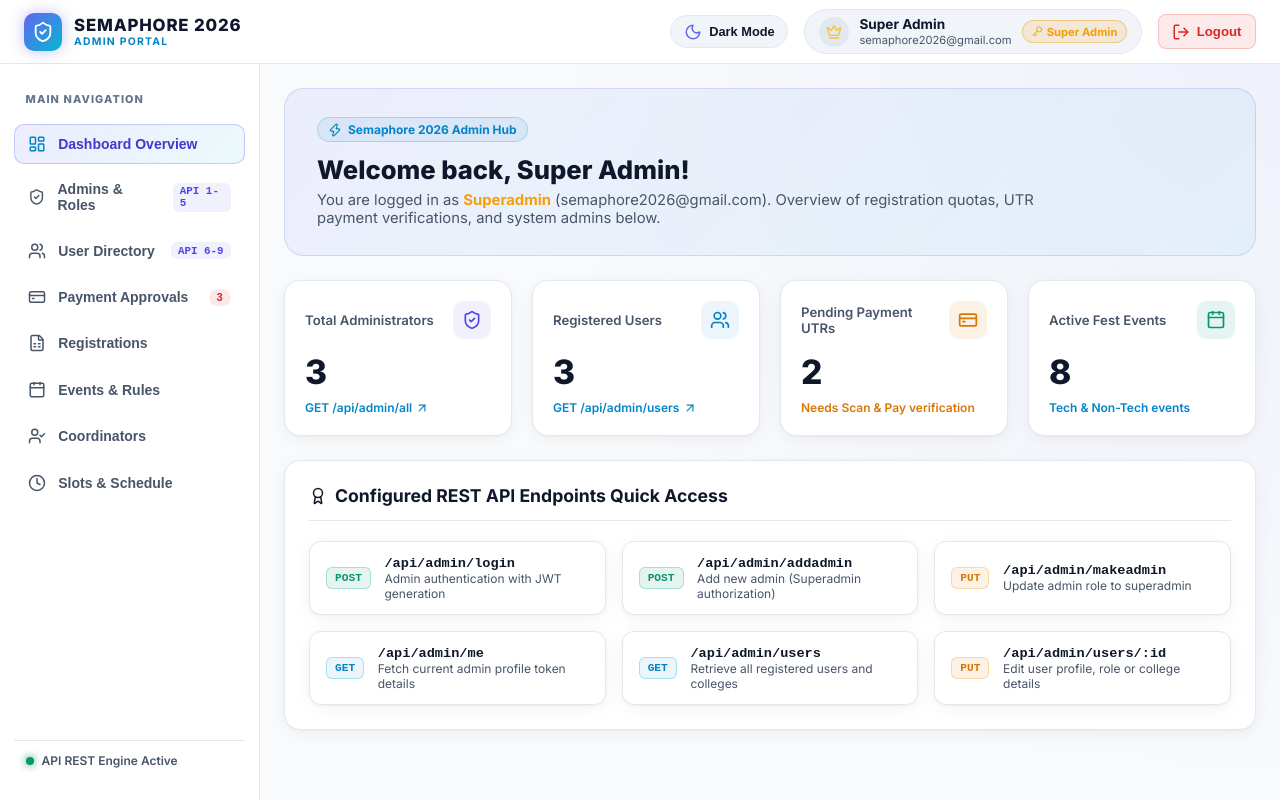
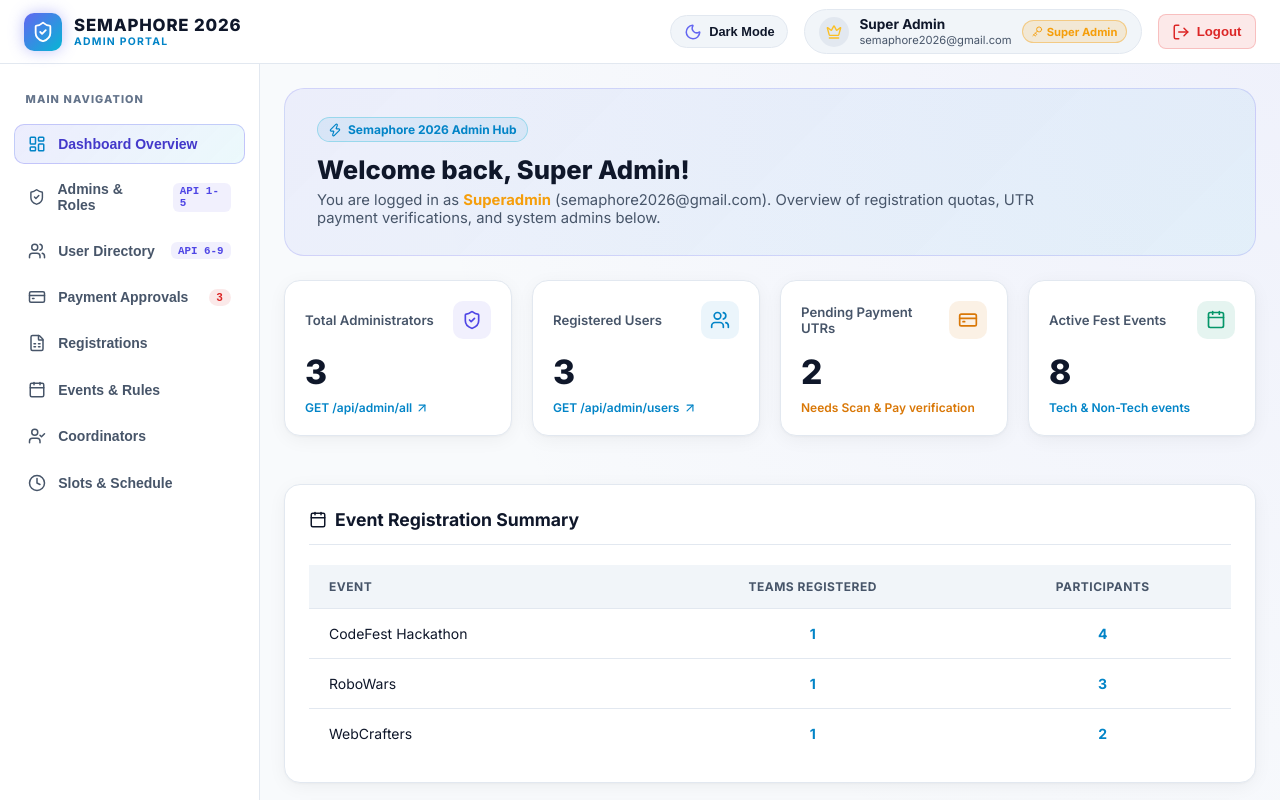
Before and after one commit to Projectextreme/SEMAPHORE_ADMIN_2026_CLONE, a React (Vite) app: page / in a window 1280 px wide. Both pictures are taken after a click on the button "Sign In to Dashboard". Shown: the top 800 px of the page. Built offline with nearby package versions, Linux system fonts and the light colour scheme; no server answers.

Commit message:
Add event registration summary to dashboard

```diff
--- a/src/components/dashboard/DashboardOverview.css
+++ b/src/components/dashboard/DashboardOverview.css
@@ -96,10 +96,25 @@
   justify-content: center;
 }
 
-.icon-indigo { background: var(--primary-light); color: var(--primary); }
-.icon-cyan { background: var(--cyan-light); color: var(--cyan); }
-.icon-amber { background: var(--warning-bg); color: var(--warning); }
-.icon-emerald { background: var(--success-bg); color: var(--success); }
+.icon-indigo {
+  background: var(--primary-light);
+  color: var(--primary);
+}
+
+.icon-cyan {
+  background: var(--cyan-light);
+  color: var(--cyan);
+}
+
+.icon-amber {
+  background: var(--warning-bg);
+  color: var(--warning);
+}
+
+.icon-emerald {
+  background: var(--success-bg);
+  color: var(--success);
+}
 
 .kpi-value {
   font-size: 2.1rem;
@@ -124,6 +139,70 @@
 .warning-text {
   color: var(--warning);
 }
+
+
+/* Event Registration Summary */
+
+.event-summary-card {
+  margin-top: 24px;
+  overflow: hidden;
+  background: var(--bg-card);
+  border: 1px solid var(--border-color);
+  border-radius: 16px;
+  box-shadow: var(--card-shadow);
+}
+
+.event-summary-table-wrapper {
+  width: 100%;
+  overflow-x: auto;
+}
+
+.event-summary-table {
+  width: 100%;
+  border-collapse: collapse;
+}
+
+.event-summary-table th {
+  padding: 14px 20px;
+  text-align: left;
+  font-size: 0.75rem;
+  font-weight: 700;
+  letter-spacing: 0.5px;
+  color: var(--text-muted);
+  background: var(--bg-card-hover);
+  border-bottom: 1px solid var(--border-color);
+}
+
+.event-summary-table td {
+  padding: 16px 20px;
+  color: var(--text-main);
+  font-size: 0.875rem;
+  border-bottom: 1px solid var(--border-color);
+}
+
+.event-summary-table tbody tr:last-child td {
+  border-bottom: none;
+}
+
+.event-summary-table tbody tr:hover {
+  background: var(--bg-card-hover);
+}
+
+.event-summary-table th:nth-child(2),
+.event-summary-table th:nth-child(3),
+.event-summary-table td:nth-child(2),
+.event-summary-table td:nth-child(3) {
+  text-align: center;
+}
+
+.event-summary-table td:nth-child(2),
+.event-summary-table td:nth-child(3) {
+  font-weight: 700;
+  color: var(--cyan);
+}
+
+
+/* Quick API Endpoints */
 
 .endpoints-grid {
   display: grid;
@@ -158,10 +237,29 @@
   flex-shrink: 0;
 }
 
-.post-method { background: var(--success-bg); color: var(--success); border: 1px solid rgba(16, 185, 129, 0.3); }
-.put-method { background: var(--warning-bg); color: var(--warning); border: 1px solid rgba(245, 158, 11, 0.3); }
-.get-method { background: var(--cyan-light); color: var(--cyan); border: 1px solid rgba(6, 182, 212, 0.3); }
-.delete-method { background: var(--danger-bg); color: var(--danger); border: 1px solid rgba(239, 68, 68, 0.3); }
+.post-method {
+  background: var(--success-bg);
+  color: var(--success);
+  border: 1px solid rgba(16, 185, 129, 0.3);
+}
+
+.put-method {
+  background: var(--warning-bg);
+  color: var(--warning);
+  border: 1px solid rgba(245, 158, 11, 0.3);
+}
+
+.get-method {
+  background: var(--cyan-light);
+  color: var(--cyan);
+  border: 1px solid rgba(6, 182, 212, 0.3);
+}
+
+.delete-method {
+  background: var(--danger-bg);
+  color: var(--danger);
+  border: 1px solid rgba(239, 68, 68, 0.3);
+}
 
 .endpoint-info {
   display: flex;
--- a/src/components/dashboard/DashboardOverview.jsx
+++ b/src/components/dashboard/DashboardOverview.jsx
@@ -1,11 +1,20 @@
 import { useState, useEffect } from 'react';
 import { useAuth } from '../../context/AuthContext';
 import { apiService } from '../../services/apiService';
-import { Users, ShieldCheck, CreditCard, Calendar, CheckCircle2, AlertTriangle, ArrowUpRight, Award, Zap } from 'lucide-react';
+import {
+  Users,
+  ShieldCheck,
+  CreditCard,
+  Calendar,
+  ArrowUpRight,
+  Award,
+  Zap
+} from 'lucide-react';
 import './DashboardOverview.css';
 
 export const DashboardOverview = ({ setActiveTab }) => {
   const { admin, isSuperAdmin } = useAuth();
+
   const [stats, setStats] = useState({
     totalAdmins: 3,
     totalUsers: 3,
@@ -19,8 +28,10 @@ export const DashboardOverview = ({ setActiveTab }) => {
     const loadStats = async () => {
       try {
         const users = await apiService.getAllUsers();
+
         if (isSuperAdmin) {
           const admins = await apiService.getAllAdmins();
+
           setStats((prev) => ({
             ...prev,
             totalUsers: users.length,
@@ -42,132 +53,350 @@ export const DashboardOverview = ({ setActiveTab }) => {
 
   return (
     <div className="dashboard-container">
+
       {/* Welcome Banner */}
       <div className="welcome-banner">
         <div className="welcome-content">
+
           <span className="welcome-badge">
             <Zap size={14} /> Semaphore 2026 Admin Hub
           </span>
-          <h2>Welcome back, {admin?.name || 'Admin'}!</h2>
+
+          <h2>
+            Welcome back, {admin?.name || 'Admin'}!
+          </h2>
+
           <p>
-            You are logged in as <strong className="highlight-text">{admin?.role}</strong> ({admin?.email}). Overview of registration quotas, UTR payment verifications, and system admins below.
+            You are logged in as{' '}
+            <strong className="highlight-text">
+              {admin?.role}
+            </strong>{' '}
+            ({admin?.email}). Overview of registration quotas,
+            UTR payment verifications, and system admins below.
           </p>
+
         </div>
       </div>
 
+
       {/* KPI Cards Grid */}
       <div className="kpi-grid">
-        <div className="kpi-card" onClick={() => setActiveTab('admins')}>
+
+        {/* Total Administrators */}
+        <div
+          className="kpi-card"
+          onClick={() => setActiveTab('admins')}
+        >
           <div className="kpi-header">
-            <span className="kpi-title">Total Administrators</span>
+
+            <span className="kpi-title">
+              Total Administrators
+            </span>
+
             <div className="kpi-icon-wrapper icon-indigo">
               <ShieldCheck size={20} />
             </div>
+
           </div>
-          <div className="kpi-value">{stats.totalAdmins}</div>
+
+          <div className="kpi-value">
+            {stats.totalAdmins}
+          </div>
+
           <div className="kpi-footer">
-            <span className="kpi-link">GET /api/admin/all <ArrowUpRight size={14} /></span>
+            <span className="kpi-link">
+              GET /api/admin/all
+              <ArrowUpRight size={14} />
+            </span>
           </div>
         </div>
 
-        <div className="kpi-card" onClick={() => setActiveTab('users')}>
+
+        {/* Registered Users */}
+        <div
+          className="kpi-card"
+          onClick={() => setActiveTab('users')}
+        >
           <div className="kpi-header">
-            <span className="kpi-title">Registered Users</span>
+
+            <span className="kpi-title">
+              Registered Users
+            </span>
+
             <div className="kpi-icon-wrapper icon-cyan">
               <Users size={20} />
             </div>
+
           </div>
-          <div className="kpi-value">{stats.totalUsers}</div>
+
+          <div className="kpi-value">
+            {stats.totalUsers}
+          </div>
+
           <div className="kpi-footer">
-            <span className="kpi-link">GET /api/admin/users <ArrowUpRight size={14} /></span>
+            <span className="kpi-link">
+              GET /api/admin/users
+              <ArrowUpRight size={14} />
+            </span>
           </div>
         </div>
 
-        <div className="kpi-card" onClick={() => setActiveTab('payments')}>
+
+        {/* Pending Payments */}
+        <div
+          className="kpi-card"
+          onClick={() => setActiveTab('payments')}
+        >
           <div className="kpi-header">
-            <span className="kpi-title">Pending Payment UTRs</span>
+
+            <span className="kpi-title">
+              Pending Payment UTRs
+            </span>
+
             <div className="kpi-icon-wrapper icon-amber">
               <CreditCard size={20} />
             </div>
+
           </div>
-          <div className="kpi-value">{stats.pendingPayments}</div>
+
+          <div className="kpi-value">
+            {stats.pendingPayments}
+          </div>
+
           <div className="kpi-footer warning-text">
-            <span>Needs Scan & Pay verification</span>
+            <span>
+              Needs Scan & Pay verification
+            </span>
           </div>
         </div>
 
-        <div className="kpi-card" onClick={() => setActiveTab('events')}>
+
+        {/* Active Events */}
+        <div
+          className="kpi-card"
+          onClick={() => setActiveTab('events')}
+        >
           <div className="kpi-header">
-            <span className="kpi-title">Active Fest Events</span>
+
+            <span className="kpi-title">
+              Active Fest Events
+            </span>
+
             <div className="kpi-icon-wrapper icon-emerald">
               <Calendar size={20} />
             </div>
+
           </div>
-          <div className="kpi-value">{stats.activeEvents}</div>
+
+          <div className="kpi-value">
+            {stats.activeEvents}
+          </div>
+
           <div className="kpi-footer">
-            <span className="kpi-link">Tech & Non-Tech events</span>
+            <span className="kpi-link">
+              Tech & Non-Tech events
+            </span>
           </div>
         </div>
+
       </div>
+
+
+      {/* Event Registration Summary */}
+      <div className="card event-summary-card">
+
+        <div className="card-header">
+          <h3 className="card-title">
+            <Calendar size={18} />
+            Event Registration Summary
+          </h3>
+        </div>
+
+        <div className="event-summary-table-wrapper">
+
+          <table className="event-summary-table">
+
+            <thead>
+              <tr>
+                <th>EVENT</th>
+                <th>TEAMS REGISTERED</th>
+                <th>PARTICIPANTS</th>
+              </tr>
+            </thead>
+
+            <tbody>
+
+              <tr>
+                <td>CodeFest Hackathon</td>
+                <td>1</td>
+                <td>4</td>
+              </tr>
+
+              <tr>
+                <td>RoboWars</td>
+                <td>1</td>
+                <td>3</td>
+              </tr>
+
+              <tr>
+                <td>WebCrafters</td>
+                <td>1</td>
+                <td>2</td>
+              </tr>
+
+            </tbody>
+
+          </table>
+
+        </div>
+
+      </div>
+
 
       {/* Quick API Action Launchers */}
       <div className="card api-endpoints-card">
+
         <div className="card-header">
+
           <h3 className="card-title">
-            <Award size={18} /> Configured REST API Endpoints Quick Access
+            <Award size={18} />
+            Configured REST API Endpoints Quick Access
           </h3>
+
         </div>
 
+
         <div className="endpoints-grid">
-          <div className="endpoint-item" onClick={() => setActiveTab('admins')}>
-            <span className="method-badge post-method">POST</span>
+
+          {/* Login */}
+          <div
+            className="endpoint-item"
+            onClick={() => setActiveTab('admins')}
+          >
+            <span className="method-badge post-method">
+              POST
+            </span>
+
             <div className="endpoint-info">
-              <span className="endpoint-path">/api/admin/login</span>
-              <span className="endpoint-desc">Admin authentication with JWT generation</span>
+              <span className="endpoint-path">
+                /api/admin/login
+              </span>
+
+              <span className="endpoint-desc">
+                Admin authentication with JWT generation
+              </span>
             </div>
           </div>
 
-          <div className="endpoint-item" onClick={() => setActiveTab('admins')}>
-            <span className="method-badge post-method">POST</span>
+
+          {/* Add Admin */}
+          <div
+            className="endpoint-item"
+            onClick={() => setActiveTab('admins')}
+          >
+            <span className="method-badge post-method">
+              POST
+            </span>
+
             <div className="endpoint-info">
-              <span className="endpoint-path">/api/admin/addadmin</span>
-              <span className="endpoint-desc">Add new admin (Superadmin authorization)</span>
+              <span className="endpoint-path">
+                /api/admin/addadmin
+              </span>
+
+              <span className="endpoint-desc">
+                Add new admin (Superadmin authorization)
+              </span>
             </div>
           </div>
 
-          <div className="endpoint-item" onClick={() => setActiveTab('admins')}>
-            <span className="method-badge put-method">PUT</span>
+
+          {/* Make Admin */}
+          <div
+            className="endpoint-item"
+            onClick={() => setActiveTab('admins')}
+          >
+            <span className="method-badge put-method">
+              PUT
+            </span>
+
             <div className="endpoint-info">
-              <span className="endpoint-path">/api/admin/makeadmin</span>
-              <span className="endpoint-desc">Update admin role to superadmin</span>
+              <span className="endpoint-path">
+                /api/admin/makeadmin
+              </span>
+
+              <span className="endpoint-desc">
+                Update admin role to superadmin
+              </span>
             </div>
           </div>
 
-          <div className="endpoint-item" onClick={() => setActiveTab('admins')}>
-            <span className="method-badge get-method">GET</span>
+
+          {/* Current Admin */}
+          <div
+            className="endpoint-item"
+            onClick={() => setActiveTab('admins')}
+          >
+            <span className="method-badge get-method">
+              GET
+            </span>
+
             <div className="endpoint-info">
-              <span className="endpoint-path">/api/admin/me</span>
-              <span className="endpoint-desc">Fetch current admin profile token details</span>
+              <span className="endpoint-path">
+                /api/admin/me
+              </span>
+
+              <span className="endpoint-desc">
+                Fetch current admin profile token details
+              </span>
             </div>
           </div>
 
-          <div className="endpoint-item" onClick={() => setActiveTab('users')}>
-            <span className="method-badge get-method">GET</span>
+
+          {/* Users */}
+          <div
+            className="endpoint-item"
+            onClick={() => setActiveTab('users')}
+          >
+            <span className="method-badge get-method">
+              GET
+            </span>
+
             <div className="endpoint-info">
-              <span className="endpoint-path">/api/admin/users</span>
-              <span className="endpoint-desc">Retrieve all registered users and colleges</span>
+              <span className="endpoint-path">
+                /api/admin/users
+              </span>
+
+              <span className="endpoint-desc">
+                Retrieve all registered users and colleges
+              </span>
             </div>
           </div>
 
-          <div className="endpoint-item" onClick={() => setActiveTab('users')}>
-            <span className="method-badge put-method">PUT</span>
+
+          {/* Edit User */}
+          <div
+            className="endpoint-item"
+            onClick={() => setActiveTab('users')}
+          >
+            <span className="method-badge put-method">
+              PUT
+            </span>
+
             <div className="endpoint-info">
-              <span className="endpoint-path">/api/admin/users/:id</span>
-              <span className="endpoint-desc">Edit user profile, role or college details</span>
+              <span className="endpoint-path">
+                /api/admin/users/:id
+              </span>
+
+              <span className="endpoint-desc">
+                Edit user profile, role or college details
+              </span>
             </div>
           </div>
+
         </div>
+
       </div>
+
     </div>
   );
 };
```
